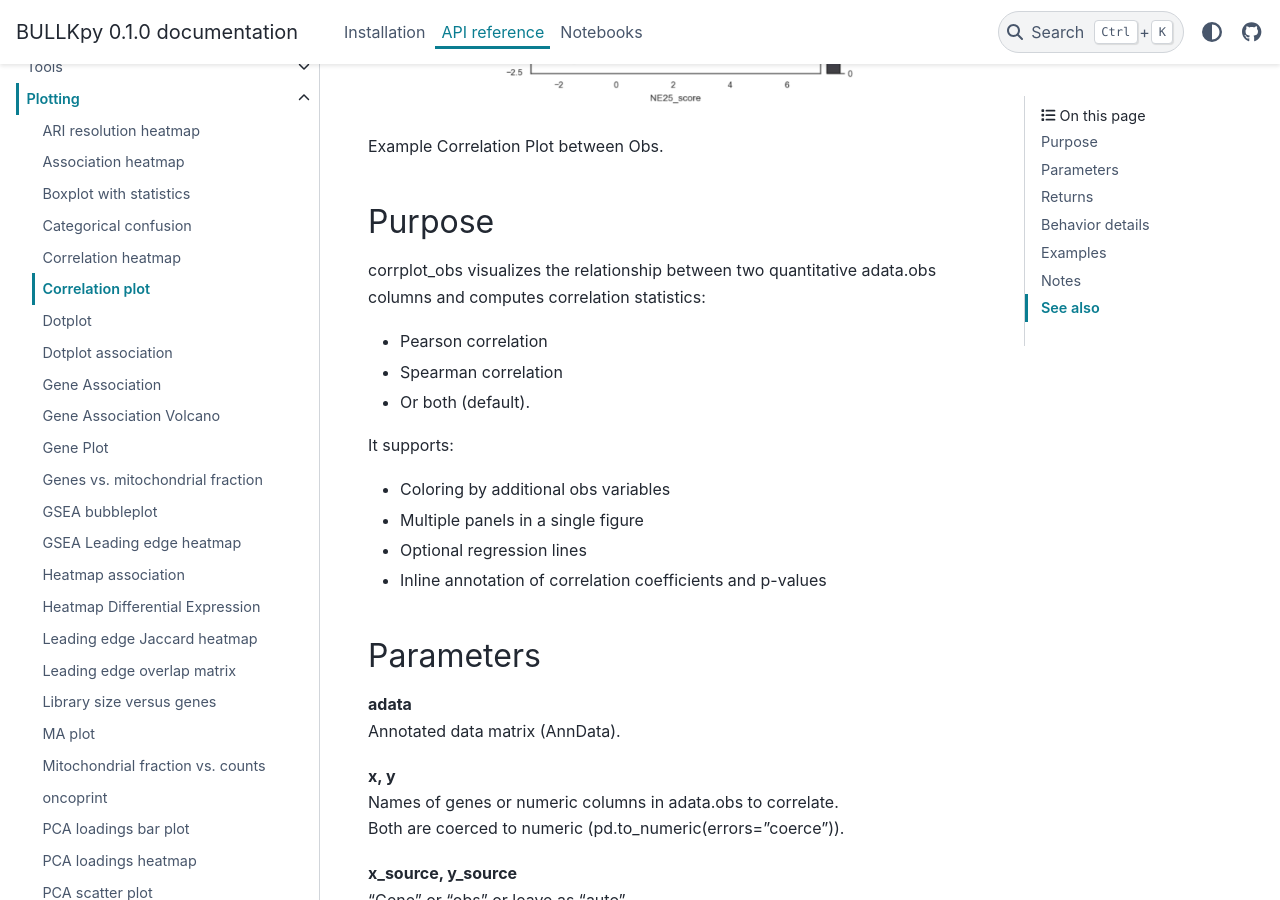
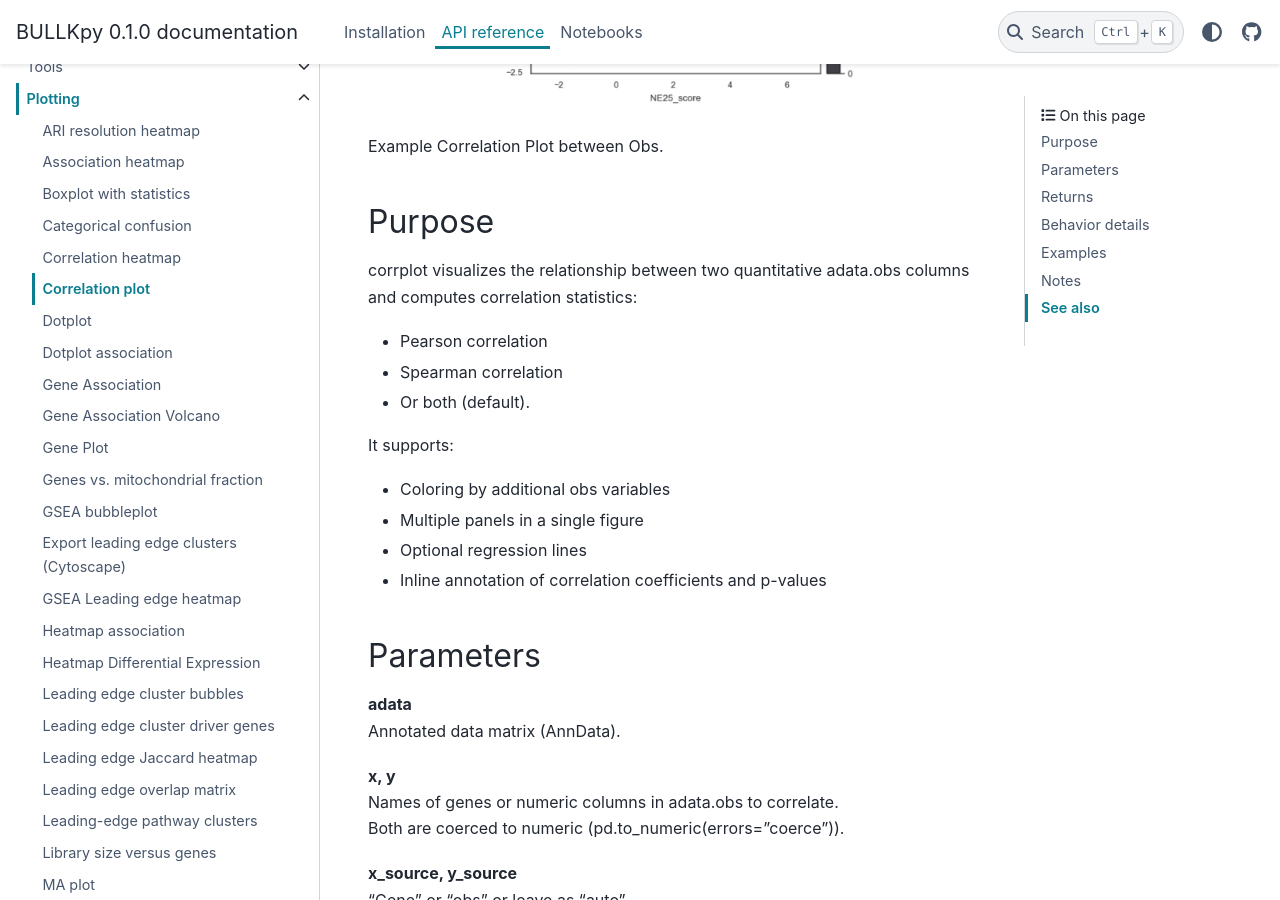
Before and after one commit to malumbres/BULLKpy, a Sphinx documentation site: the page built from docs/api/pl/corrplot.md, in a window 1280 px wide and 900 px high, scrolled down 751 px. Built offline with Sphinx 7.4.7 and the PyData theme 0.15.4, drawn with Linux system fonts in a browser that asks for light colours; pages that are not in the unit, such as notebooks, are missing from menus; some of the changed text lies outside the part shown.

Commit message:
fix: resolve API inconsistencies, doc errors, and export duplicates
Source code:
- tl/__init__.py: remove duplicate import+__all__ entry for add_signature_from_genes
- pl/__init__.py: fix categorical_confusion import collision (keep clustering_plots version);
  remove duplicate library_size_vs_genes from __all__

README.md: correct 7 wrong/nonexistent function calls in the workflow example
(corrplot_obs→corrplot, pca_variance_ratio tl→pl, obs_categorical_association→categorical_association,
remove cat_cat_association, rank_genes_categorical→rank_genes_groups_fast,
fix de_glm arg+stray period, fix bbk typo+missing paren)

Docs:
- corrplot.md: replace all corrplot_obs() examples with corrplot() (renamed in v0.1.0)
- violin.md: fix stray period, malformed figure-in-code-block, otate_xticks→rotate_xticks
- pl/index.md: fix sample_correlation_custergram typo; add 5 missing toctree entries
- Add stub doc files for leading_edge_cluster_driver_genes, leading_edge_cluster_bubbles,
  export_leading_edge_clusters_cytoscape, signature_dispersion_heatmap
- tl/obs_categorical_association.md: autofunction→categorical_association
- tl/rank_genes_categorical.md: autofunction→rank_genes_groups_fast

LICENSE: add full BSD 3-Clause body text (was header-only)

Notebooks: replace bk.pl.violin_genes(genes=...) → bk.pl.violin(keys=...) in both
notebooks/ and docs/notebooks/ (violin_genes was merged into violin() in v0.1.0)

Co-Authored-By: Claude Sonnet 4.6 <noreply@anthropic.com>

````diff
--- a/docs/api/pl/corrplot.md
+++ b/docs/api/pl/corrplot.md
@@ -18,7 +18,7 @@ Example Correlation Plot between Obs.
 
 ## Purpose
 
-corrplot_obs visualizes the relationship between two quantitative adata.obs columns and computes correlation statistics:
+corrplot visualizes the relationship between two quantitative adata.obs columns and computes correlation statistics:
 - Pearson correlation
 - Spearman correlation
 - Or both (default).
@@ -138,7 +138,7 @@ Whether to display the figure via plt.show().
 
 If color is a list, one panel is created per color key:
 ```python
-bk.pl.corrplot_obs(
+bk.pl.corrplot(
     adata,
     x="libsize",
     y="pct_mito",
@@ -162,7 +162,7 @@ Two panels in one row, same x/y, different coloring.
 
 Basic correlation plot
 ```python
-bk.pl.corrplot_obs(
+bk.pl.corrplot(
     adata,
     x="libsize",
     y="n_genes"
@@ -171,7 +171,7 @@ bk.pl.corrplot_obs(
 
 Colored by batch
 ```python
-bk.pl.corrplot_obs(
+bk.pl.corrplot(
     adata,
     x="libsize",
     y="pct_mito",
@@ -181,7 +181,7 @@ bk.pl.corrplot_obs(
 
 Multiple panels
 ```python
-bk.pl.corrplot_obs(
+bk.pl.corrplot(
     adata,
     x="libsize",
     y="pct_mito",
@@ -192,7 +192,7 @@ bk.pl.corrplot_obs(
 
 Spearman only, no regression line
 ```python
-bk.pl.corrplot_obs(
+bk.pl.corrplot(
     adata,
     x="score_A",
     y="score_B",
--- /dev/null
+++ b/docs/api/pl/export_leading_edge_clusters_cytoscape.md
@@ -0,0 +1,5 @@
+# Export leading edge clusters (Cytoscape)
+
+```{eval-rst}
+.. autofunction:: bullkpy.pl.export_leading_edge_clusters_cytoscape
+```
--- a/docs/api/pl/index.md
+++ b/docs/api/pl/index.md
@@ -16,11 +16,15 @@ gene_association_volcano
 gene_plot
 genes_vs_mt_fraction
 gsea_bubbleplot
+export_leading_edge_clusters_cytoscape
 gsea_leading_edge_heatmap
 heatmap_association
 heatmap_de
+leading_edge_cluster_bubbles
+leading_edge_cluster_driver_genes
 leading_edge_jaccard_heatmap
 leading_edge_overlap_matrix
+leading_edge_pathway_clusters
 library_size_vs_genes
 ma
 mt_fraction_vs_counts
--- /dev/null
+++ b/docs/api/pl/leading_edge_cluster_bubbles.md
@@ -0,0 +1,5 @@
+# Leading edge cluster bubbles
+
+```{eval-rst}
+.. autofunction:: bullkpy.pl.leading_edge_cluster_bubbles
+```
--- /dev/null
+++ b/docs/api/pl/leading_edge_cluster_driver_genes.md
@@ -0,0 +1,5 @@
+# Leading edge cluster driver genes
+
+```{eval-rst}
+.. autofunction:: bullkpy.pl.leading_edge_cluster_driver_genes
+```
````
Also changed, not shown: other parts of docs/api/pl/index.md (+2 -1 lines), README.md (+6 -7 lines), docs/api/pl/leading_edge_pathway_clusters.md (added, +128 -0 lines), docs/api/pl/signature_dispersion_heatmap.md (added, +5 -0 lines), docs/api/pl/violin.md (+6 -3 lines), docs/api/tl/obs_categorical_association.md (+1 -1 lines), docs/api/tl/rank_genes_categorical.md (+1 -1 lines), 3 other files.
